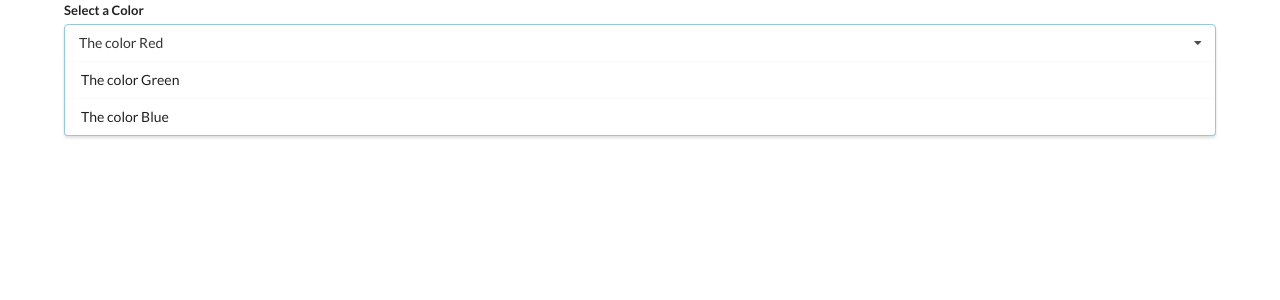
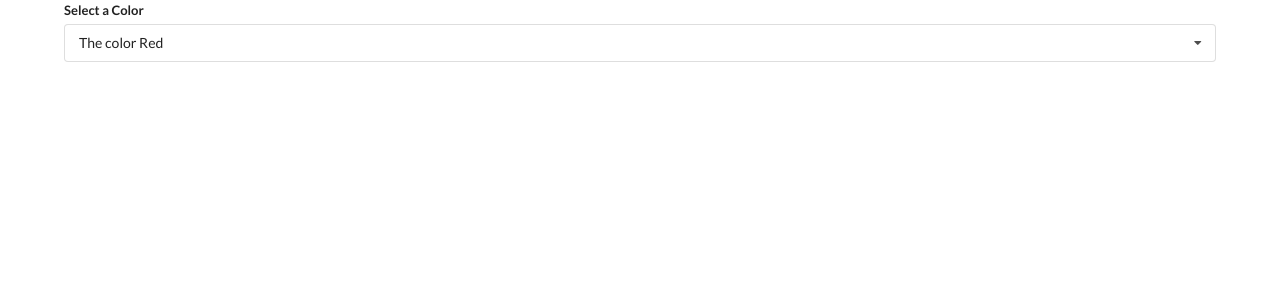
Before and after one commit to paulonova/React-Widget, a React (Create React App) app: page / in a window 1280 px wide. Shown: the top 300 px of the page. Built offline with nearby package versions, Linux system fonts and the light colour scheme.

Commit message:
Setting Open and close dropdown

```diff
--- a/src/components/Dropdown.js
+++ b/src/components/Dropdown.js
@@ -1,7 +1,9 @@
-import React from 'react';
+import React, {useState} from 'react';
 
 
 const Dropdown = ({options, selected, onSelectedChange})=>{
+
+  const [open , setOpen] = useState(false);
 
   const renderedOptions = options.map((option) =>{
 
@@ -24,14 +26,16 @@
   return (
     <div className="ui form">
       <div className="field">
+
         <label className="label">Select a Color</label>
-        <div className="ui selection dropdown visible active">
+        <div onClick={()=> setOpen(!open)} className={`ui selection dropdown ${open ?'visible active' : ''}`}>
           <i className="dropdown icon"></i>
           <div className="text">{selected.lable}</div>
-          <div className="menu visible transition">
+          <div className= {`menu ${open ? 'visible transition' : ''}`}>
             {renderedOptions}
           </div>
         </div>
+
       </div>
     </div>
   );
```
Also changed, not shown: 1 other file (tests, documents, lock files or other folders).
